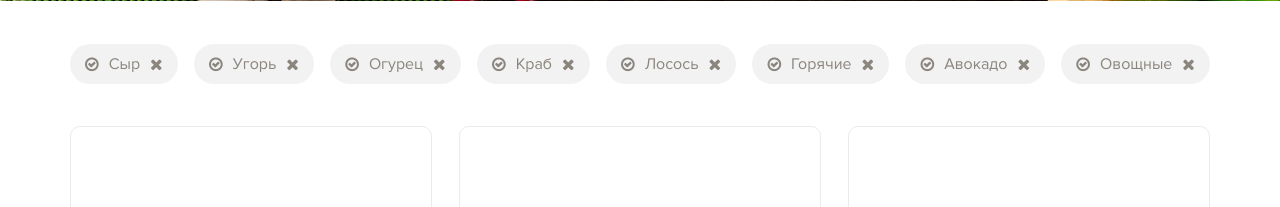
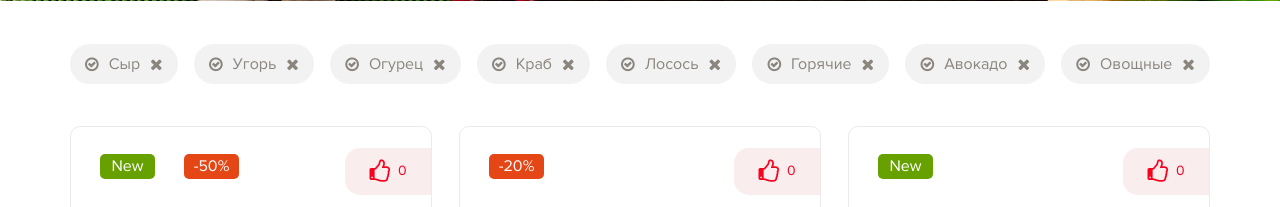
Before and after one commit to antonredko/Yasuka-Shop, a PHP site: page / in a window 1280 px wide. Shown: the part 655-862 px from the top of the page. Run offline with PHP 8.4, Linux system fonts and the light colour scheme.

Commit message:
new and discount are already

```diff
--- a/css/main.css
+++ b/css/main.css
@@ -136,18 +136,23 @@ header .fa-shopping-basket{
     height: 47px;
     margin-top: 10px;
 }
-.new{
+.new, .discount{
     width: 55px;
     height: 25px;
     float: left;
     margin: 6px 0 0 29px;
-    background: #66a100;
     color: #ffffff;
     border-radius: 5px;
     -webkit-border-radius: 5px;
     -moz-border-radius: 5px;
     -ms-border-radius: 5px;
     -o-border-radius: 5px;
+}
+.new{
+    background: #66a100;
+}
+.discount{
+    background: #e44615;
 }
 .like{
     width: 86px;
--- a/data/products.json
+++ b/data/products.json
@@ -1,11 +1,13 @@
 [
     {
+        "img": "img/products/sushi/salmon.png",
         "title": "Филадельфия с кунжутом",
         "weight": "270г",
         "calorie": "230ккал",
         "composition": "Лосось, авокадо, икра тобико, крем-сыр, огурец",
         "price": "140",
-        "img": "img/products/sushi.png"
+        "new": true,
+        "discount": "-50%"
     },
     {
         "title": "Филадельфия с кунжутом",
@@ -13,7 +15,8 @@
         "calorie": "230ккал",
         "composition": "Лосось, авокадо, крем-сыр, огурец, креветка",
         "price": "140",
-        "img": "img/products/sushi.png"
+        "img": "img/products/sushi/salmon.png",
+        "discount": "-20%"
     },
     {
         "title": "Филадельфия с кунжутом",
@@ -21,7 +24,8 @@
         "calorie": "230ккал",
         "composition": "Лосось, кунжут, ореховый соус, водоросли хияши, огурец, угорь",
         "price": "140",
-        "img": "img/products/sushi.png"
+        "img": "img/products/sushi/salmon.png",
+        "new": true
     },
     {
         "title": "Филадельфия с кунжутом",
@@ -29,7 +33,8 @@
         "calorie": "230ккал",
         "composition": "Лосось, авокадо, икра тобико, крем-сыр, огурец",
         "price": "140",
-        "img": "img/products/sushi.png"
+        "img": "img/products/sushi/salmon.png",
+        "discount": "-10%"
     },
     {
         "title": "Филадельфия с кунжутом",
@@ -37,7 +42,8 @@
         "calorie": "230ккал",
         "composition": "Лосось, авокадо, крем-сыр, огурец, креветка",
         "price": "140",
-        "img": "img/products/sushi.png"
+        "img": "img/products/sushi/salmon.png",
+        "new": true
     },
     {
         "title": "Филадельфия с кунжутом",
@@ -45,7 +51,7 @@
         "calorie": "230ккал",
         "composition": "Лосось, кунжут, ореховый соус, водоросли хияши, огурец, угорь",
         "price": "140",
-        "img": "img/products/sushi.png"
+        "img": "img/products/sushi/salmon.png"
     },
     {
         "title": "Филадельфия с кунжутом",
@@ -53,7 +59,7 @@
         "calorie": "230ккал",
         "composition": "Лосось, авокадо, икра тобико, крем-сыр, огурец",
         "price": "140",
-        "img": "img/products/sushi.png"
+        "img": "img/products/sushi/salmon.png"
     },
     {
         "title": "Филадельфия с кунжутом",
@@ -61,7 +67,7 @@
         "calorie": "230ккал",
         "composition": "Лосось, авокадо, крем-сыр, огурец, креветка",
         "price": "140",
-        "img": "img/products/sushi.png"
+        "img": "img/products/sushi/salmon.png"
     },
     {
         "title": "Филадельфия с кунжутом",
@@ -69,6 +75,6 @@
         "calorie": "230ккал",
         "composition": "Лосось, кунжут, ореховый соус, водоросли хияши, огурец, угорь",
         "price": "140",
-        "img": "img/products/sushi.png"
+        "img": "img/products/sushi/salmon.png"
     }
 ]
--- a/index.html
+++ b/index.html
@@ -102,14 +102,15 @@
             </div>
         </div>
     </div>
-    <div class="w-inh d-flex j-cen al-cen">
+    <div class="w-inh d-flex col j-cen al-cen">
         <div class="products w1140_pad15 bgr-wh d-flex row j-btw al-cen wrap">
             <!-- <div class="prod d-flex col j-ar al-cen">
                 <div class="w-inh">
                     <div class="new font-reg s16 h24 d-flex j-cen al-cen">New</div>
+                    <div class="discount font-reg s16 h24 d-flex j-cen al-cen">-10%</div>
                     <div class="like h-inh d-flex j-cen al-cen"><i style="font-size: 24px;" class="fa fa-thumbs-o-up s24" aria-hidden="true"></i><span class="font-reg s14 h24">12</span></div>
                 </div>
-                <img src="img/products/sushi.png" alt="Суши">
+                <img src="img/products/sushi/salmon.png" alt="Суши">
                 <p class="title font-b dark s20 h24">Филадельфия с кунжутом</p>
                 <p class="font-b l-grey s14 h24">270г / 230ккал</p>
                 <p class="font-sb l-grey s14 h20">Лосось, авокадо, икра тобико, крем-сыр, огурец</p>
@@ -118,6 +119,9 @@
                     <button class="bgr-wh font-b dark s18 h24 d-flex al-cen"><i class="fa fa-shopping-basket" aria-hidden="true"></i>Купить</button>
                 </div>
             </div> -->
+        </div>
+        <div class="w-inh d-flex j-cen">
+            <button class="showMore font-b dark s18 h24 d-flex al-cen"><i class="fa fa-arrow-circle-down" aria-hidden="true"></i>Показать еще</button>
         </div>
     </div>
 
--- a/script/createProductsList.js
+++ b/script/createProductsList.js
@@ -13,6 +13,7 @@ function showProducts(jsonObj) {
   jsonObj.forEach(item => {
     let divProd = document.createElement('div'),
       details = document.createElement('div'),
+      like = document.createElement('div'),
       image = document.createElement('img'),
       title = document.createElement('p'),
       weight = document.createElement('p'),
@@ -24,7 +25,10 @@ function showProducts(jsonObj) {
 
     divProd.classList.add('prod', 'd-flex', 'col', 'j-ar', 'al-cen');
     details.classList.add('w-inh');
+    like.classList.add('like', 'h-inh', 'd-flex', 'j-cen', 'al-cen');
+    like.innerHTML = '<i style="font-size: 24px;" class="fa fa-thumbs-o-up s24" aria-hidden="true"></i><span class="font-reg s14 h24">0</span>';
     image.src = item.img;
+    image.setAttribute('alt', item.title);
     title.classList.add('title', 'font-b', 'dark', 's20', 'h24');
     title.innerText = item.title;
     weight.classList.add('font-b', 'l-grey', 's14', 'h24');
@@ -37,7 +41,21 @@ function showProducts(jsonObj) {
     btn.classList.add('bgr-wh', 'font-b', 'dark', 's18', 'h24', 'd-flex', 'al-cen');
     btn.innerHTML = "<i class='fa fa-shopping-basket' aria-hidden='true'></i>Купить";
 
+    if(item.new) {
+      let nw = document.createElement('div');
+      nw.classList.add('new', 'font-reg', 's16', 'h24', 'd-flex', 'j-cen', 'al-cen');
+      nw.innerText = 'New';
+      details.appendChild(nw);
+    }
+    if(item.discount) {
+      let discount = document.createElement('div');
+      discount.classList.add('discount', 'font-reg', 's16', 'h24', 'd-flex', 'j-cen', 'al-cen');
+      discount.innerText = item.discount;
+      details.appendChild(discount);
+    }
+
     PROD.appendChild(divProd);
+    details.appendChild(like);
     divProd.appendChild(details);
     divProd.appendChild(image);
     divProd.appendChild(title);
```
Also changed, not shown: other parts of css/main.css (+26 -5 lines).
